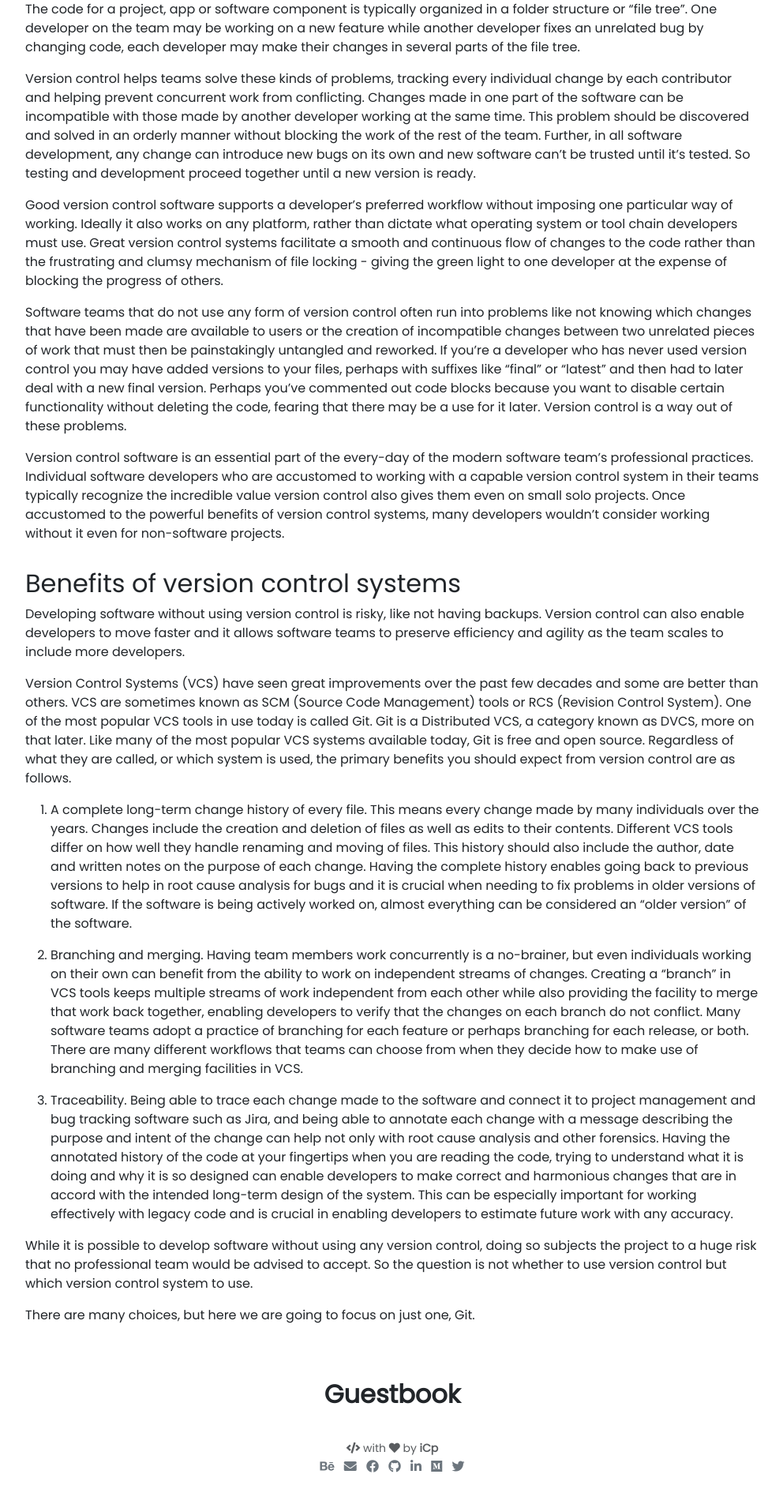
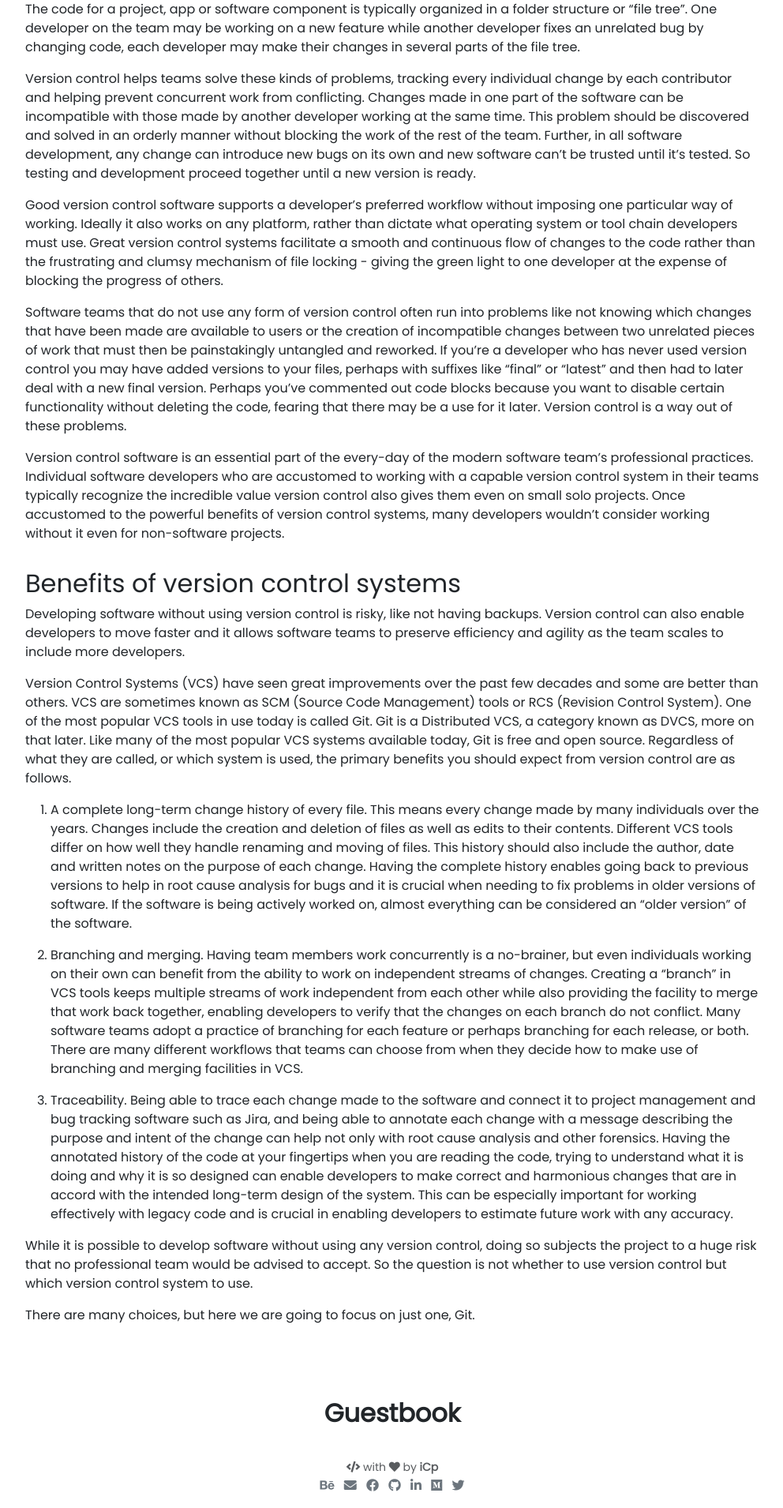
Before and after one commit to WorkSpacesPro/icp, a Jekyll site: the page built from _posts/2016-02-09-what-is-version-control.md, in a window 1280 px wide. Shown: the part 954-2864 px from the top of the page at 79% size, without its empty margins (143-1135 px from the left). Built offline with Jekyll 4.4.1, drawn with Linux system fonts in a browser that asks for light colours; our own code applies the rules of GitHub Pages for plain Markdown files; comment, search, counter and statistics services are not loaded; before the commit the page ends 2840 px from its top, so only the background shows below that.

Commit message:
Update guestbook.html

```diff
--- a/_includes/guestbook.html
+++ b/_includes/guestbook.html
@@ -1,4 +1,4 @@
-<div class="col mt-8">
+<div class="col mt-4">
             <p class="fs-2 fw-bold text-center">Guestbook</p>
               <script src="https://utteranc.es/client.js"
           repo="qinghongjiao/guestbook"
```
